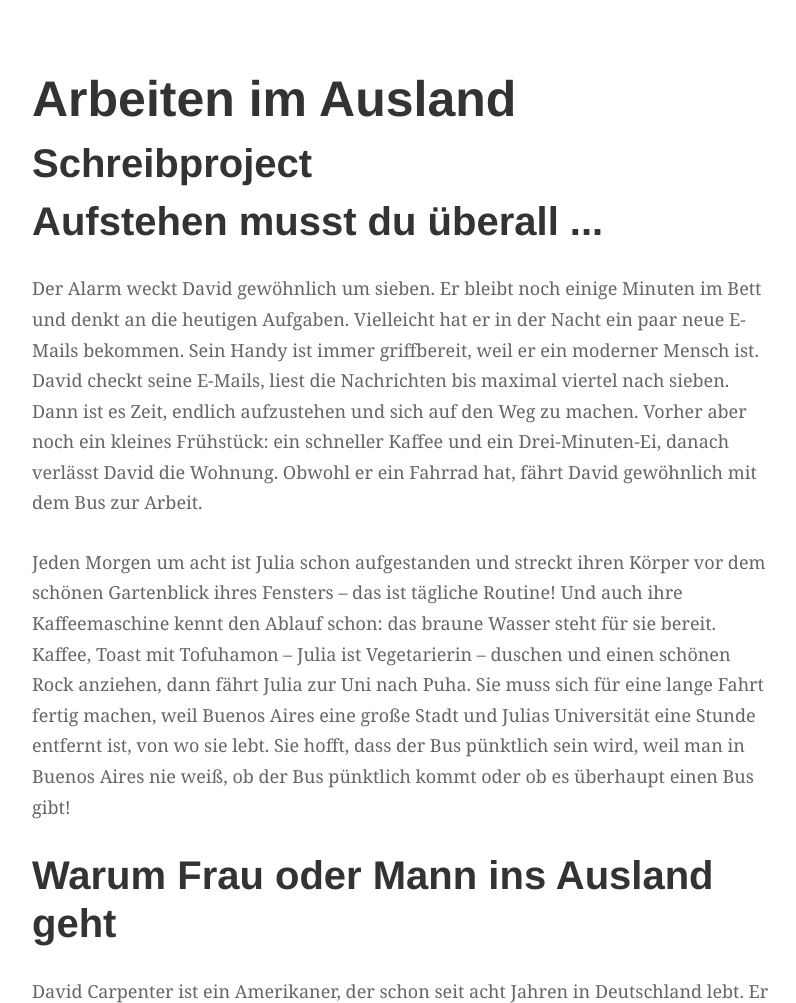
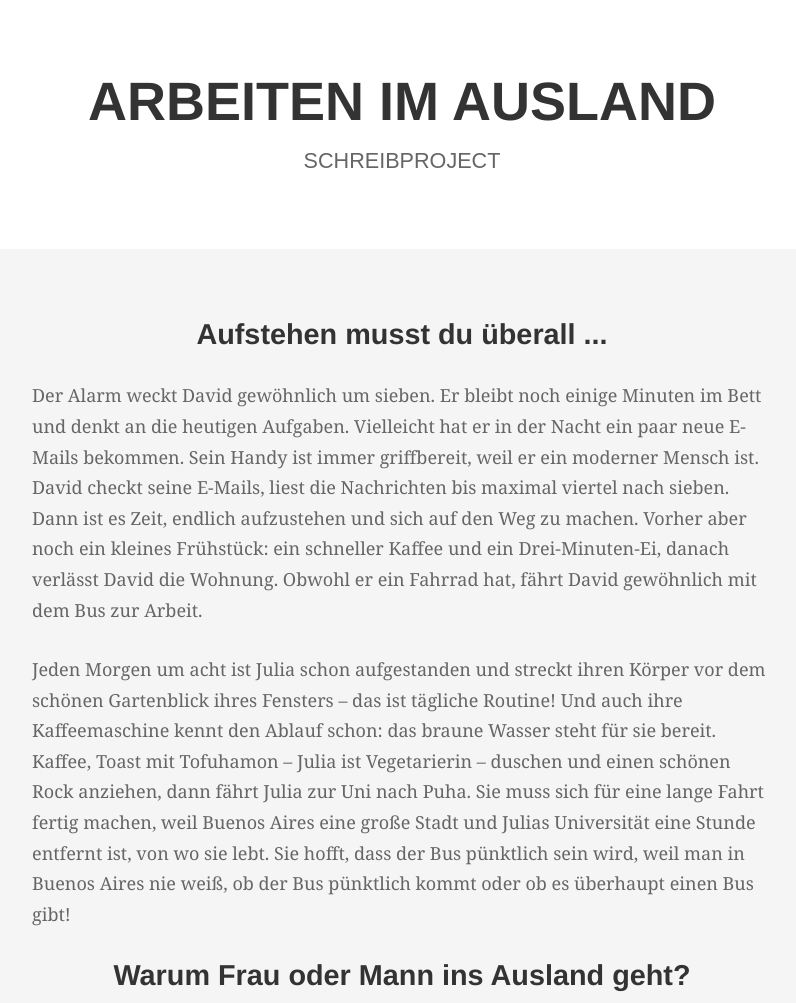
Before and after one commit to kolo/interview, a plain HTML site: page index.html in a window 1280 px wide. Shown: the top 1003 px of the page, without its empty margins (238-1034 px from the left). Drawn offline with Linux system fonts and the light colour scheme.

Commit message:
Update styling

```diff
--- a/css/styles.css
+++ b/css/styles.css
@@ -0,0 +1,33 @@
+body {
+  font-family: "Droid Serif", "Georgia", serif;
+}
+
+h1, h2, h3, h4, h5, h6 {
+  font-family: "Source Sans Pro", "Helvetica Neue", Helvetica, Arial, sans-serif;
+}
+
+h2 {
+  font-size: 1.6em;
+}
+
+.big-boy {
+  font-size: 3em;
+  text-transform: uppercase;
+}
+
+#homepage-hero {
+  font-family: "Montserrat", sans-serif;
+}
+
+#homepage-hero p{
+  margin: 0;
+  text-transform: uppercase;
+}
+
+.container:nth-child(even) {
+  background: whitesmoke;
+}
+
+.container:nth-child(odd) {
+  background: #fff;
+}
--- a/index.html
+++ b/index.html
@@ -19,43 +19,61 @@
     </head>
 
     <body>
+        <header class="container" id="homepage-hero">
+            <div class="wrap text-center">
+                <h1 class="big-boy">Arbeiten im Ausland</h1>
+                <p class="big">Schreibproject</p>
+            </div>
+        </header>
         <section class="container">
             <div class="wrap">
                 <article class="small-width">
-                    <h1>Arbeiten im Ausland</h1>
-                    <h2>Schreibproject</h2>
 
-                    <h2>Aufstehen musst du überall ...</h2>
+                    <h2 class="text-center">Aufstehen musst du überall ...</h2>
                     <p>Der Alarm weckt David gewöhnlich um sieben. Er bleibt noch einige Minuten im Bett und denkt an die heutigen Aufgaben. Vielleicht hat er in der Nacht ein paar neue E-Mails bekommen. Sein Handy ist immer griffbereit, weil er ein moderner Mensch ist. David checkt seine E-Mails, liest die Nachrichten bis maximal viertel nach sieben. Dann ist es Zeit, endlich aufzustehen und sich auf den Weg zu machen. Vorher aber noch ein kleines Frühstück: ein schneller Kaffee und ein Drei-Minuten-Ei, danach verlässt David die Wohnung. Obwohl er ein Fahrrad hat, fährt David gewöhnlich mit dem Bus zur Arbeit.</p>
                     <p>Jeden Morgen um acht ist Julia schon aufgestanden und streckt ihren Körper vor dem schönen Gartenblick ihres Fensters – das ist tägliche Routine! Und auch ihre Kaffeemaschine kennt den Ablauf schon: das braune Wasser steht für sie bereit. Kaffee, Toast mit Tofuhamon – Julia ist Vegetarierin – duschen und einen schönen Rock anziehen, dann fährt Julia zur Uni nach Puha. Sie muss sich für eine lange Fahrt fertig machen, weil Buenos Aires eine große Stadt und Julias Universität eine Stunde entfernt ist, von wo sie lebt. Sie hofft, dass der Bus pünktlich sein wird, weil man in Buenos Aires nie weiß, ob der Bus pünktlich kommt oder ob es überhaupt einen Bus gibt!</p>
 
-                    <h2>Warum Frau oder Mann ins Ausland geht</h2>
+                    <h2 class="text-center">Warum Frau oder Mann ins Ausland geht?</h2>
                     <p>David Carpenter ist ein Amerikaner, der schon seit acht Jahren in Deutschland lebt. Er kam kurz vor der Finanzkrise 2008 nach Deutschland. Damals dachte er, dass es ein guter Plan sein könnte, die USA zu verlassen. Und das war kein Fehler! Nach acht Monaten Studium hatte er seine erste Arbeitsstelle als Product Manager in Deutschland.</p>
                     <p>Julia im Gegenteil, ist eine Deutsche. Sie kommt aus Schweinfurt, einer kleinen Stadt neben Frankfurt am Main. Als Studentin verbrachte Julia zwei Trimester an der Universität in Buenos Aires. Das war kein blinder Zufall, denn zwei Jahre zuvor war sie schon einmal Gast in Argentinien und hat sich sofort ins Land und in die Millionenstadt, auch Paris von Lateinamerika genannt, verliebt.</p>
 
-                    <h2>Alltage im Ausland sind niemals langweilig</h2>
+                    <h2 class="text-center">Alltage im Ausland sind niemals langweilig</h2>
                     <p>Davids Arbeitstag beginnt um neun. Das wichtigste Werkzeug ist sein Chat-Programm. Er startet es vor allem anderen. David redet viel mit verschiedenen Leuten in der Firma, weil er ein Produkt Manager ist: Ist das Feature nicht begreifbar - komm zu David! Ist die Präsentation nicht fertig - David kann dir helfen! Gibt es ein Problem mit einem anderen Kollegen - David kommt zur Unterstützung! Jeden Tag hat David mindestens eine Besprechung, manchmal sogar drei oder vier. Er fühlt sich nach solchen Tagen leer, weil jede Besprechung viel Geisteskraft fordert und wenn man drei oder vier hat, ist es extrem. Aber jeder Tag unterscheidet sich von den anderen, David mag das. Das macht seine Arbeit interessant und attraktiv.</p>
                     <p>Julias Tage sind meistens lang, weil sie viel Zeit an der Uni verbringen muss.  Aber das ist kein Problem für die schöne Julia, da auch der argentinische Alltag sehr interessant und verschieden abläuft: Im Seminarraum eine Zigarette rauchen? Kein Problem, weil niemand an der Universität sich darum kümmert! Einmal pro Woche gegen das System protestieren, bitte schön, direkt vor der Fakultät.</p>
                     <p>Dieser Hippie und liberale Geist passt perfekt zu Julia, weil sie eine sehr entspannte Person ist. Trotzdem bringt nicht jeder Tag nur Spaß, weil die Frau aus Schweinfurt auch ernsthaft studieren muss. Es gibt viel Material zu lesen, etwa ein oder zwei Bücher pro Woche – kein Scheiß!</p>
                     <p>Das Studium an dieser Universität ist eine gute Sache, denn der Campus ist sehr schön und grün. Julia liebt es, mit ihren Kollegen die Mittagszeit zu verbringen. Und wenn der lange Tag zu Ende geht und ihr Gehirn voll mit neuem Wissen ist, dann trifft sich Julia mit ihren Studien-Freunden auf einen Drink oder zwei. Dazu gibt es viele interessante Orte rund um den Campus. Und außerdem muss sie sich entspannen, bevor Julia sich auf den langen Rückweg macht.</p>
 
-                    <h2>Berlin – Spielwiese der Jugend</h2>
+                    <h2 class="text-center">Berlin – Spielwiese der Jugend</h2>
                     <p>Astra, Berghain, Cassiopeia … Watergate, Yaam, Zufall. In Berlin gibt`s Clubs von A bis Z – 48 Stunden Party am Stück. Dafür ist die deutsche Hauptstadt berühmt. Und für seine Spätkauf – genannt Späti – die kleinen Supermärkte an jeder zweiten Straßenecke. “Manchmal machen wir eine Späti-Tour. Wir trinken Bier in zwei oder drei verschiedenen Spätis, spazieren durch die Stadt, keine großen Sachen, aber es macht viel Spaß.” (David)</p>
                     <p>Es scheint, als ob die gesamte Jugend der Welt diese Freiheit erleben möchte. Spätestens wenn man eine eigene Wohnung sucht, merkt man das. Zu viele Menschen auf zu wenig Raum. “Besonders schwierig ist es, wenn du aus dem Ausland ankommst. Die Wohnungssuche war echt ein großes Problem für mich.” Aber David hat das in vier Wochen geschafft! Mit seiner derzeitigen Wohnung ist er sehr zufrieden. Die Wohnung befindet sich auf der Grenze zwischen Charlottenburg und Schöneberg. Sie ist in der Nähe vom KDW, aber es ist trotzdem ruhig, denn die Straße ist eine Seitenstraße des Tiergartens und, es gibt wenig Verkehr und dafür ziemlich viel Grün.</p>
                     <p>Apropos Tiergarten. In diesem wunderschönen Stück Natur inmitten der Stadt kann man einige, typische Berlin-Eigenschaften kennenlernen: Fahrradfreunde, Homoerotik und Sparsamkeit … Zwischen den Bäumen wird geflirtet und in die Pedale getreten. Kleine, große, alte, junge, arme, reiche Menschen, alle fahren Fahrrad und denken daran, wie viel CO zwei sie gerade nicht verbrauchen.</p>
 
-                    <h2>Natürlich läuft nicht alles von alleine</h2>
+                    <h2 class="text-center">Natürlich läuft nicht alles von alleine</h2>
                     <p>Ein anderes Problem ist der Anmeldungsmarathon: Bürgeramt, Finanzamt, Ausländerbehörde. Dafür muss man eigentlich schon Deutsch sprechen, wenn man nach Deutschland kommt oder mindestens einen Freund dabei haben, der Deutsch spricht, damit das alles klappt. Nur David brauchte keinen Freund, weil er schon Deutsch sprach, als er nach Deutschland kam. Zum Thema einen deutschen Freund finden, könnte David sicherlich auch noch ein paar Sätze erzählen, aber dafür fehlt uns jetzt die Zeit ...</p>
                     <p>Julia hingegen ist immer bereit für neue Herausforderungen. Sie wusste, dass sie eine Art Kulturschock erwartet, als sie nach Argentinien kam. Einer der größten Unterschiede war, wie die Frauen in Argentinien betrachtet werden, weil die Männer dort große Machos sind. Jeden Tag bekommt Julia auf der Straße Kommentare von Männern über ihr Aussehen. Als charmante Dame ist sie ja irgendwie daran gewöhnt, aber die argentinische Romantik-Version ist ihr trotzdem ein wenig zu viel.</p>
                     <p>Das Essen, an das sie sich anpassen musste, kommt noch obendrauf. Zu Beginn ihrer Lateinamerika-Episode war Julia eigentlich Vegetarierin, aber in Argentinien lieben die Menschen wirklich Fleisch! Sie bekam seltsame Blicke von Menschen, als sie fragte, ob es irgendwelche vegetarischen Alternativen gibt. In Argentinien denken die Leute, dass Vegetarier nur Huhn oder Fisch essen! Aber abgesehen von diesen Herausforderungen ist ihre argentinische Geschichte ein Erfolg! Denn während dieses Jahres bekommt Julia wirklich eine Chance, ihr Spanisch zu verbessern.</p>
 
-                    <h2>Und wenn man erstmal weiß wie der Hase läuft ...</h2>
+                    <h2 class="text-center">Und wenn man erstmal weiß wie der Hase läuft ...</h2>
                     <p>In Argentinien gibt es viele coole Clubs und Kneipen. Das passt perfekt, denn Julia ist ein Partyanimal. Die ganze Nacht aufzubleiben und in den unendlich geöffneten Clubs von Buenos Aires zu tanzen – überhaupt kein Problem für Julia.  Und wenn Sie doch mal Ruhe braucht, dann chillt sie im San Telmo Kiez, wo es viele alternative und unkommerzielle Projekte gibt.</p>
                     <p>Aber nicht nur an San Telmo findet Julia Gefallen. Sie liebt es auch spazieren zu gehen, das war schon immer ihr Lieblingshobby. Und weil Buenos Aires eine Mega-Großstadt ist, kann Julia oft zu Fuß oder quer durch die Stadt spazieren gehen. Manchmal geht sie auch ins Fitnessstudio, obwohl sie keine Sportschuhe hat, aber das ist kein Problem, Hippie- Julia macht mit ihr Training einfach mit Flipflops.</p>
                     <p>Nach acht Jahren denkt David oft über seine Zukunft nach. Die ganze Welt steht ihm offen, er könnte das Leben in jedem Land genießen. Soll er also in Deutschland bleiben?  Oder soll er weiter ziehen? Ein neues Land probieren? Eine schwierige Frage. Im Moment mag David sein Leben in Deutschland, besonders in Berlin. Es gibt hier immer noch viel zu erforschen und zu versuchen, sogar nach acht Jahren.</p>
                 </article>
             </div>
         </section>
+        <footer class="site-footer">
+            <div class="wrap">
+                <article class="small-width">
+                    <p>
+                        Arbeiten im Ausland<br/>
+                        Schreibproject, 2016<br/>
+                        Wimdu-Deutschkurs, Basic+
+                    </p>
+                    <p>
+                        Authoren: Dmitry Maksimov, Alexandre Clappin-Pepin und Andreas Wiebel
+                    </p>
+                </article>
+            </div>
+        </footer>
     </body>
 
 </html>
```
